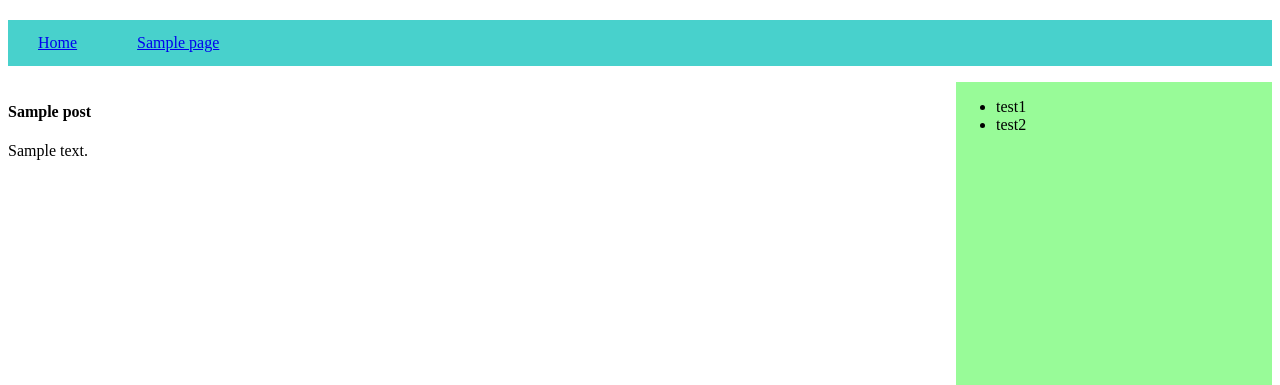
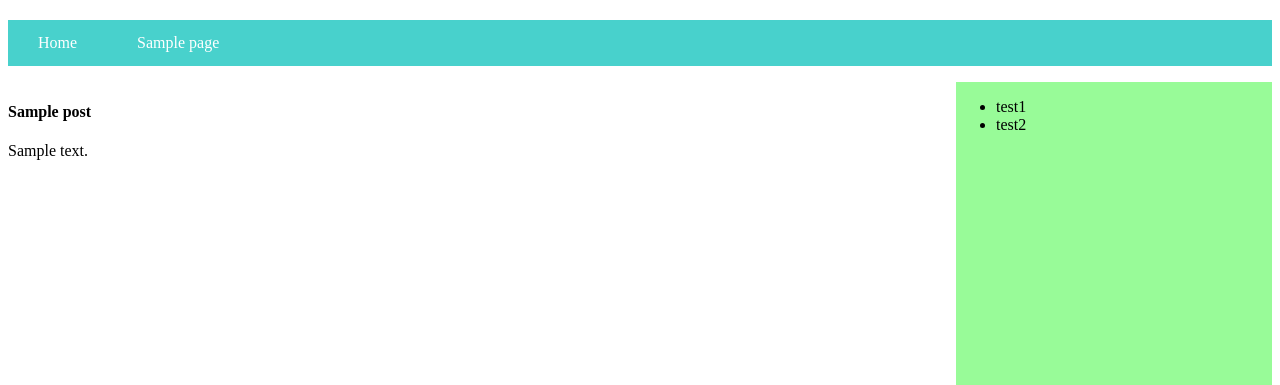
Before and after one commit to mryellow99/wp_theme01, a WordPress theme: template index.php in a window 1280 px wide. Shown: the part 35-420 px from the top of the page. Run offline with PHP 8.4 and a stand-in for WordPress, Linux system fonts and the light colour scheme; the site name, menu and one post (Sample post) are stand-ins, and other content is empty.

Commit message:
グローバルメニューのとこ付け足した

```diff
--- a/style.css
+++ b/style.css
@@ -32,6 +32,13 @@ header {
 .menu li a{
     display: block;
     padding: 14px 30px;
+    text-decoration: none;
+    color: white;
+    font-size: 1em;
+}
+
+.menu li a:hover{
+    color: mediumturquoise;
 }
 
 /* サイドバー */
```
